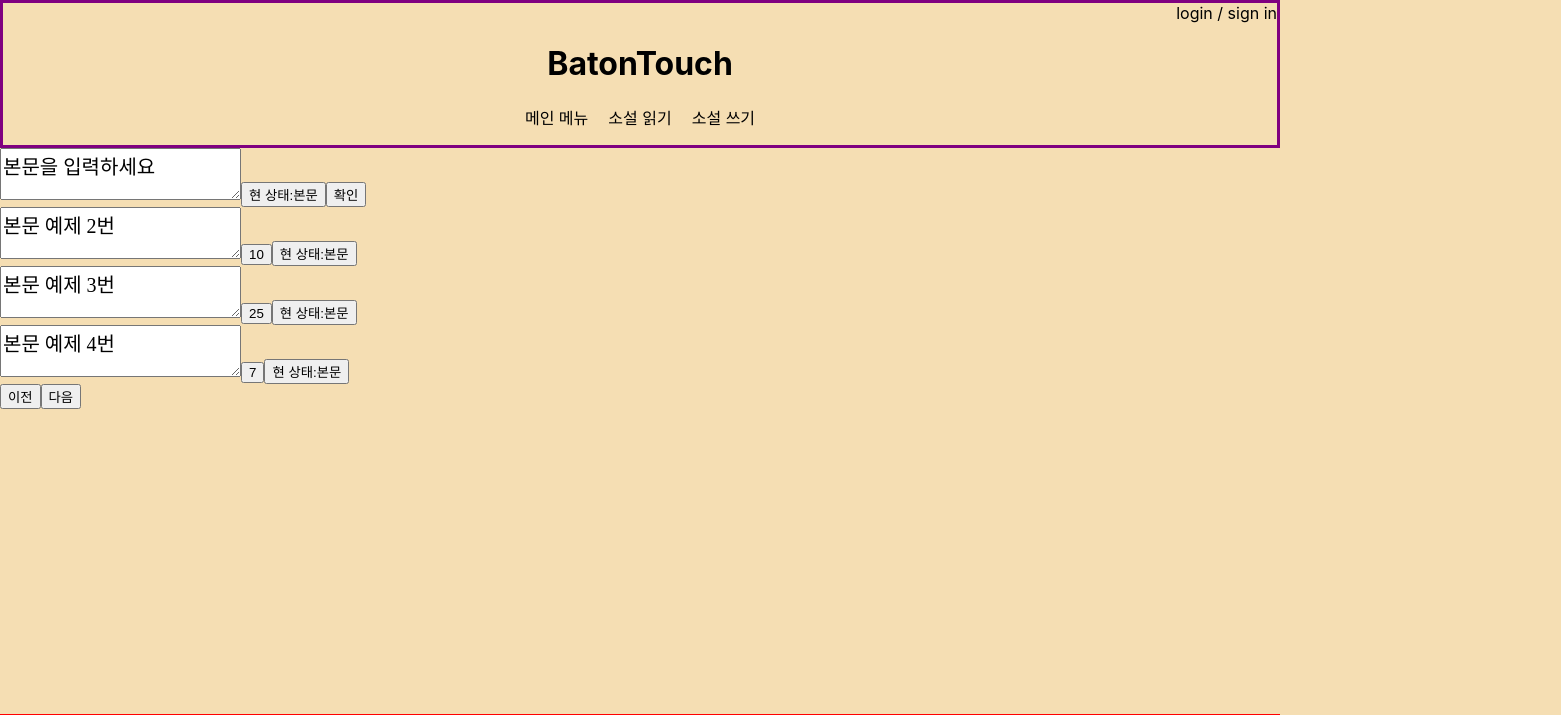
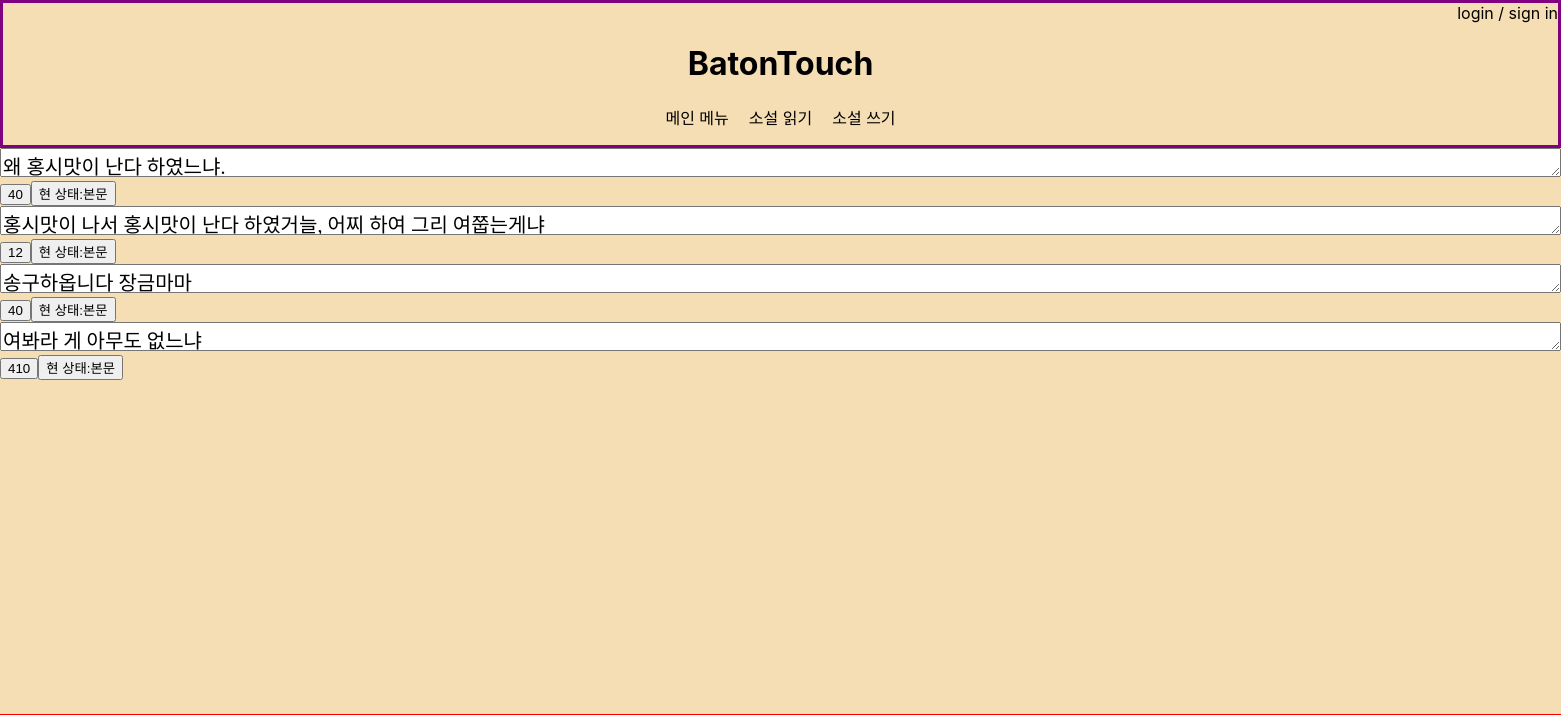
Before and after one commit to hagukin/BatonTouch, a React (Create React App) app in the folder 프론트엔드/프로토타입/my-app/: page /writeNovel in a window 1280 px wide. Shown: the top 715 px of the page, 1561 px wide, since content can reach past the window. Built offline with nearby package versions, Linux system fonts and the light colour scheme.

Commit message:
novel 컴포넌트 생성

```diff
--- a/프론트엔드/프로토타입/my-app/src/App.js
+++ b/프론트엔드/프로토타입/my-app/src/App.js
@@ -5,8 +5,8 @@ import "./App.css";
 // import * as CP from "./components";
 import TOC from "./components/header/TOC";
 import Footer from "./components/readNovel/Footer";
-import WriteNovel from "./components/writeNovel/writeNovel";
 import ShowNovel from "./components/showNovel/showNovel";
+import Novel from "./components/Novel/Novel";
 // json
 import _commentsJson from "./data/comments.json";
 
@@ -33,7 +33,7 @@ class App extends Component {
           <ShowNovel></ShowNovel>
         </Route>
         <Route path="/writeNovel">
-          <WriteNovel></WriteNovel>
+          <Novel></Novel>
         </Route>
         <Footer></Footer>
       </div>
--- /dev/null
+++ b/프론트엔드/프로토타입/my-app/src/components/Novel/Novel.js
@@ -0,0 +1,34 @@
+import React, {Component} from 'react';
+import CboxList from './cbox_list';
+// data
+import novelListData from '../../data/comments.json'
+
+class VoteNovel extends Component{
+    constructor(props){
+        super(props);
+        this.state = {
+            novelList : novelListData,
+            cboxRows : 1,
+            cboxCols : 140,
+        }
+    }
+    render(){
+        var formalList = [];
+        for(var i = 0; i<this.state.novelList.length;i++){
+            formalList.push({
+                writeMain:this.state.novelList[i].contents,
+                writeCmt:"임시 주석",
+                recomm: this.state.novelList[i].recommend,
+                id:this.state.novelList[i].id,
+            })
+        }
+        return(
+            <div>
+                <CboxList initialContent={formalList} cboxOnPage={formalList.length}
+                cols={this.state.cboxCols} rows={this.state.cboxRows}></CboxList>
+            </div>
+        );
+    }
+}
+
+export default VoteNovel;
--- /dev/null
+++ b/프론트엔드/프로토타입/my-app/src/components/Novel/cbox_list.js
@@ -0,0 +1,45 @@
+import React, {Component} from 'react';
+import Cbox from './simple_cbox';
+
+/*
+simple_cbox의 집합을 관리하는 컴포넌트 입니다.
+본문, 주석 내용을 상위 컴포넌트에서 받아와 이를 하위 컴포넌트인 Cbox에 분배하는 역활을 담당합니다.
+본문, 주석 내용은 배열의 형태로 저장하며, 이는 사용자 조작(btn)에 의하여 변경됩니다.
+
+props
+1. initialContent: 컴포넌트가 처음 마운트될때 Cbox에 분배할 내용을 가지고 있는 배열입니다.
+본문내용은 writeMain, 주석내용은 writeCmt로 정의되어야 합니다.
+
+2. cboxOnPage: 한페이지에 나타낼 Cbox의 수를 정의하는 정수입니다.
+*/
+class CboxList extends Component{
+    constructor(props){
+        super(props);
+        this.state = {
+            cboxContents: this.props.initialContent,
+            cboxOnPage: this.props.cboxOnPage,
+        }
+    }
+
+    render(){
+        var CboxList = [];
+        for(var i = 0; i<this.state.cboxContents.length;i++){
+            CboxList.push(<Cbox
+                key={this.state.cboxContents[i].id}
+                Main={this.state.cboxContents[i].writeMain}
+                Cmt={this.state.cboxContents[i].writeCmt}
+                Recomm={this.state.cboxContents[i].recomm}
+                cols={this.props.cols}
+                rows={this.props.rows}
+                ></Cbox>);
+        }
+
+        return(
+            <div>
+                {CboxList}
+            </div>
+        );
+    }
+}
+
+export default CboxList;
--- /dev/null
+++ b/프론트엔드/프로토타입/my-app/src/components/Novel/simple_cbox.js
@@ -0,0 +1,48 @@
+import React, {Component} from 'react';
+/*
+댓글들의 형식과 내용을 구현하는 컴포넌트 입니다.
+
+props
+1. Main:본문 내용을 받아옵니다.
+2. Cmt: 주석 내용을 받아옵니다.
+3. Recomm:추천수를 받아옵니다.
+4. cols: textarea의 가로 줄 수
+5. rows: textarea의 세로 줄 수
+*/
+
+class Cbox extends Component{
+    constructor(props){
+        super(props);
+        this.state = {
+            isCmtOn: false, // 주석, 본문 전환
+            mainValue: this.props.Main, //본문 내용
+            cmtValue: this.props.Cmt, // 주석 내용
+        }
+        this.btnCmtClick = this.btnCmtClick.bind(this);
+    }
+
+    btnCmtClick() {
+        this.setState({
+            isCmtOn: !this.state.isCmtOn
+        });
+    }
+
+    render(){
+        var TextValue = null;
+        if (this.state.isCmtOn === false) {
+            TextValue = this.state.mainValue;
+        } else {
+            TextValue = this.state.cmtValue;
+        }
+        return(
+            <div>
+                <textarea value={TextValue} readOnly cols={this.props.cols} rows={this.props.rows}></textarea>
+                <button>{this.props.Recomm}</button>
+                <button onClick={this.btnCmtClick}>현 상태:{this.state.isCmtOn ? '주석' : '본문'}</button>
+            </div>
+        );
+    }
+}
+
+
+export default Cbox;
```
